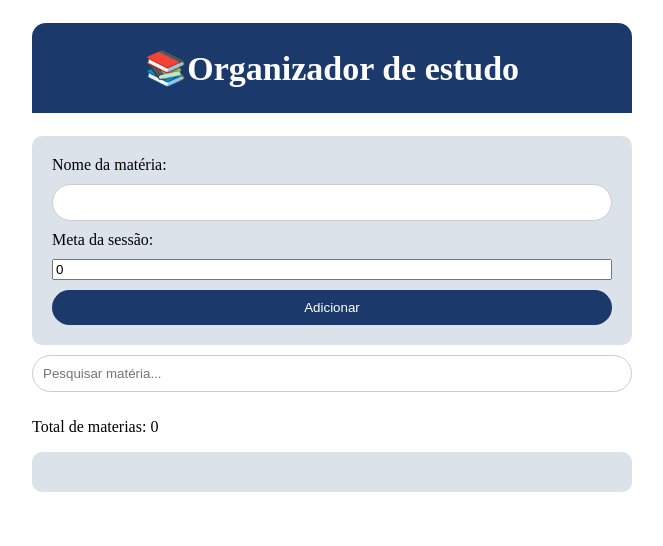
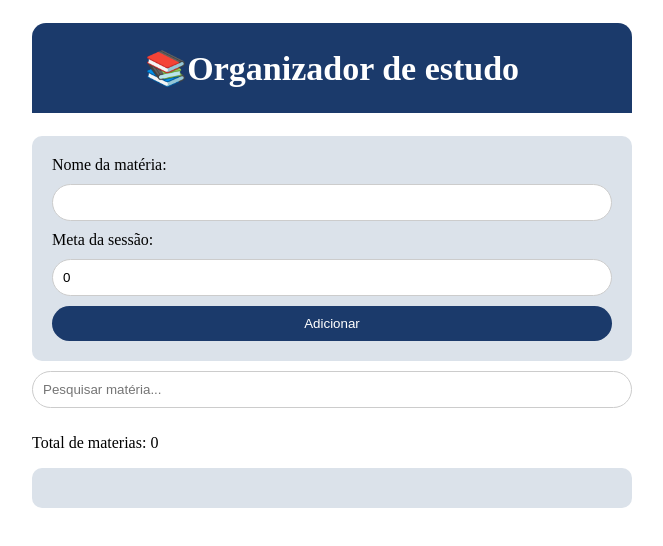
Before and after one commit to Saulorangel87/Organizador-de-estudo, a React (Vite) app: page / in a window 1280 px wide. Shown: the top 546 px of the page, without its empty margins (308-971 px from the left). Built offline with nearby package versions, Linux system fonts and the light colour scheme.

Commit message:
feat: persistir matérias no localStorage e adicionar foco ao campo de nome

```diff
--- a/src/App.jsx
+++ b/src/App.jsx
@@ -1,16 +1,34 @@
 import FormMateria from "./components/FormMateria.jsx";
 import Header from "./components/Header.jsx";
-import { useState } from "react";
+import { useState, useEffect } from "react";
 import ListaMateria from "./components/ListaMateria.jsx";
 import styles from "./App.module.css";
 import Pesquisa from "./components/Pesquisa.jsx";
 
 export default function App() {
-  const [materias, setMaterias] = useState([]);
+  const [materias, setMaterias] = useState(() => {
+    const dadosSalvos = localStorage.getItem("materias");
+    return dadosSalvos ? JSON.parse(dadosSalvos) : [];
+  });
+
   const [pesquisa, setPesquisa] = useState("");
+
+  useEffect(() => {
+    localStorage.setItem("materias", JSON.stringify(materias));
+  }, [materias]);
 
   function excluirMateria(id) {
     setMaterias(materias.filter((materia) => materia.id !== id));
+  }
+  function estudarMateria(id) {
+    setMaterias(
+      materias.map((materia) => {
+        if (materia.id === id && materia.sessoesEstudadas < materia.meta) {
+          return { ...materia, sessoesEstudadas: materia.sessoesEstudadas + 1 };
+        }
+        return materia;
+      }),
+    );
   }
   const materiasFiltradas = materias
     .filter((materia) =>
@@ -31,14 +49,4 @@ export default function App() {
       />
     </div>
   );
-  function estudarMateria(id) {
-    setMaterias(
-      materias.map((materia) => {
-        if (materia.id === id && materia.sessoesEstudadas < materia.meta) {
-          return { ...materia, sessoesEstudadas: materia.sessoesEstudadas + 1 };
-        }
-        return materia;
-      }),
-    );
-  }
 }
--- a/src/components/FormMateria.jsx
+++ b/src/components/FormMateria.jsx
@@ -1,9 +1,11 @@
-import { useState } from "react";
+import { useState, useRef } from "react";
 import styles from "./FormMateria.module.css";
 
 export default function FormMateria({ setMaterias, materias }) {
   const [nome, setNome] = useState("");
   const [meta, setMeta] = useState(0);
+  const inputNomeRef = useRef(null);
+
   return (
     <form
       className={styles.formMateria}
@@ -24,10 +26,12 @@ export default function FormMateria({ setMaterias, materias }) {
         ]);
         setNome("");
         setMeta(0);
+        inputNomeRef.current.focus();
       }}
     >
       <label htmlFor="nome">Nome da matéria:</label>
       <input
+        ref={inputNomeRef}
         className={styles.input}
         type="text"
         id="nome"
@@ -37,6 +41,7 @@ export default function FormMateria({ setMaterias, materias }) {
       />
       <label htmlFor="meta">Meta da sessão:</label>
       <input
+        className={styles.input}
         type="number"
         min="1"
         value={meta}
```
